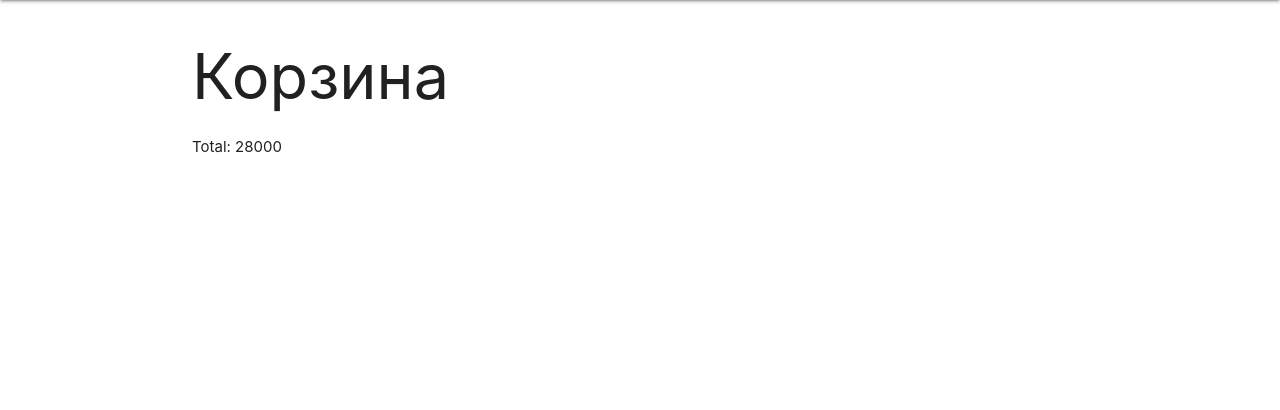
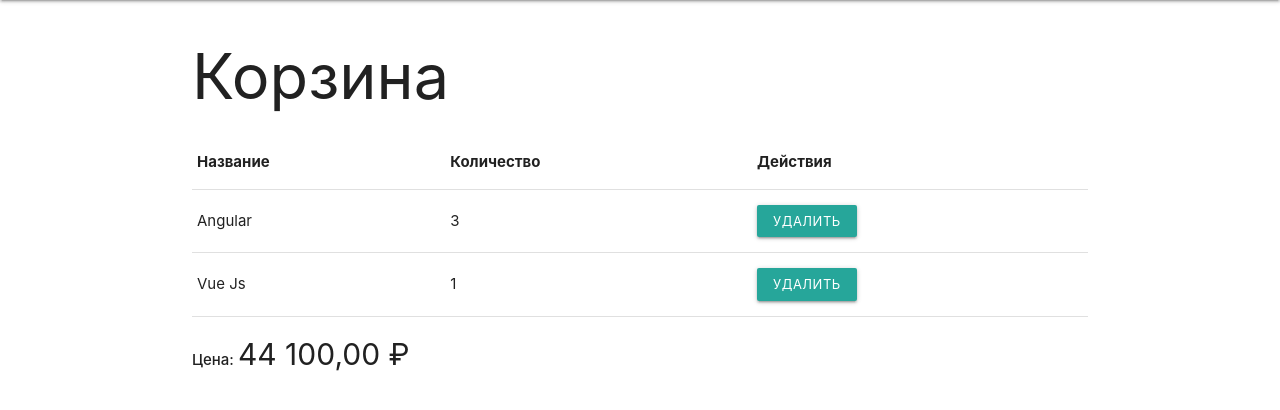
Before and after one commit to sieugene/node, a Node server app: page /cart in a window 1280 px wide. Shown: the part 64-474 px from the top of the page. Run offline with Node 20, Linux system fonts and the light colour scheme; some libraries are stand-ins or nearby versions.

Commit message:
output cart data

```diff
--- a/node-express/data/cart.json
+++ b/node-express/data/cart.json
@@ -1 +1 @@
-{"courses":[{"title":"Angular","price":"14000","img":"https://vorotapenzy58.ru/wp-content/uploads/2019/11/Angular-1.png","id":"f40aac49-4658-4e56-aadd-b14811ef7c61","count":2}],"price":28000}
+{"courses":[{"title":"Angular","price":"14000","img":"https://vorotapenzy58.ru/wp-content/uploads/2019/11/Angular-1.png","id":"f40aac49-4658-4e56-aadd-b14811ef7c61","count":3},{"title":"Vue Js","price":"2100","img":"https://upload.wikimedia.org/wikipedia/commons/thumb/9/95/Vue.js_Logo_2.svg/1024px-Vue.js_Logo_2.svg.png","id":"26be2c52-0fe4-46a7-bb00-9cc9684ef3ea","count":1}],"price":44100}
--- a/node-express/views/cart.hbs
+++ b/node-express/views/cart.hbs
@@ -1,3 +1,36 @@
 <h1>Корзина</h1>
-
-<p>Total: {{price}}</p>
+{{#if courses.length}}
+<table>
+    <thead>
+        <tr>
+            <th>
+                Название
+            </th>
+            <th>
+                Количество
+            </th>
+            <th>
+                Действия
+            </th>
+        </tr>
+    <tbody>
+        {{#each courses}}
+        <tr>
+            <td>{{title}}</td>
+            <td>{{count}}</td>
+            <td>
+                <button class="btn btn-small">
+                    Удалить
+                </button>
+            </td>
+        </tr>
+        {{/each}}
+    </tbody>
+    </thead>
+</table>
+<p><strong>
+        Цена:
+    </strong> <span class="price">{{price}}</span></p>
+{{else}}
+<p>Корзина пуста</p>
+{{/if}}
```
